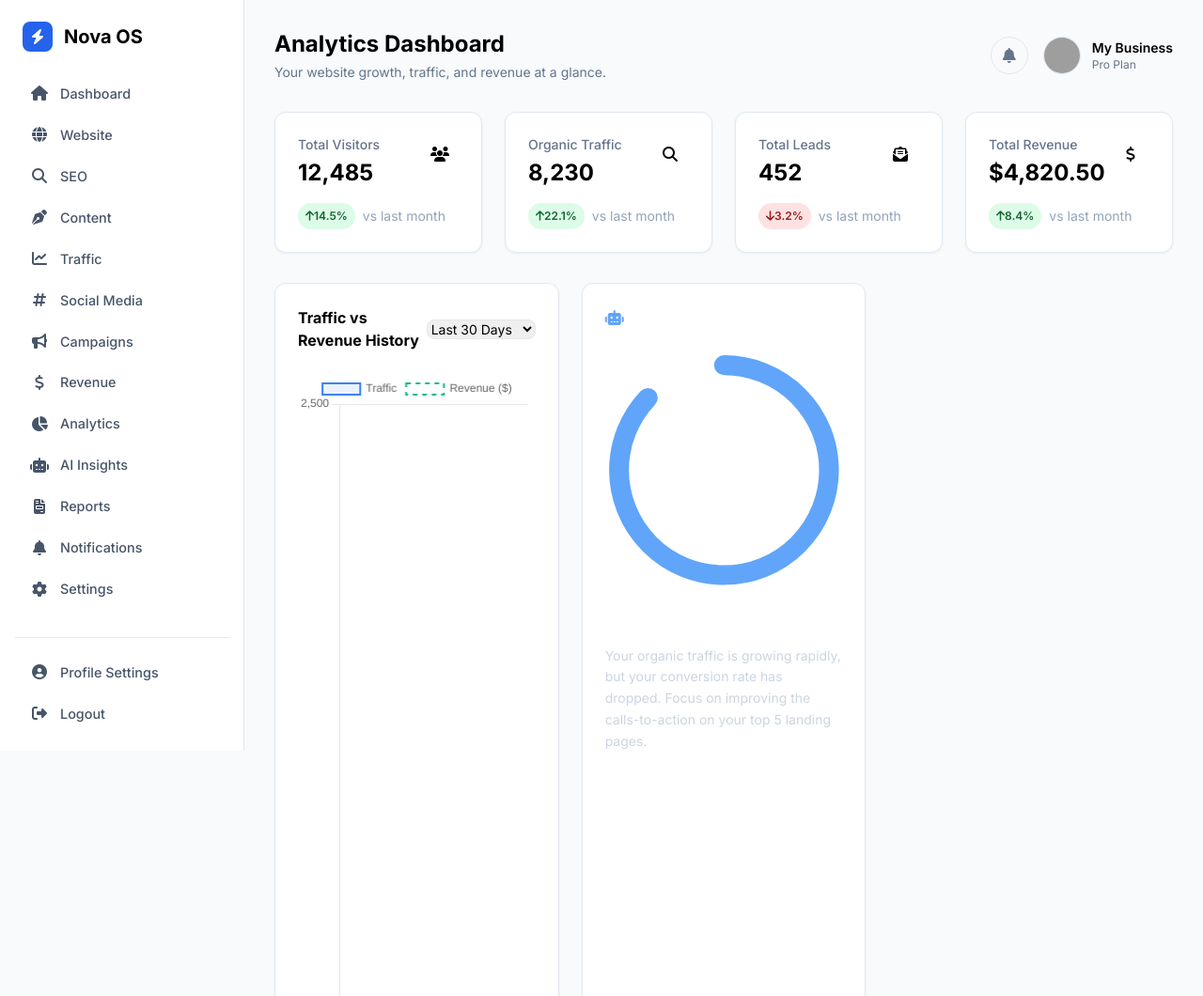
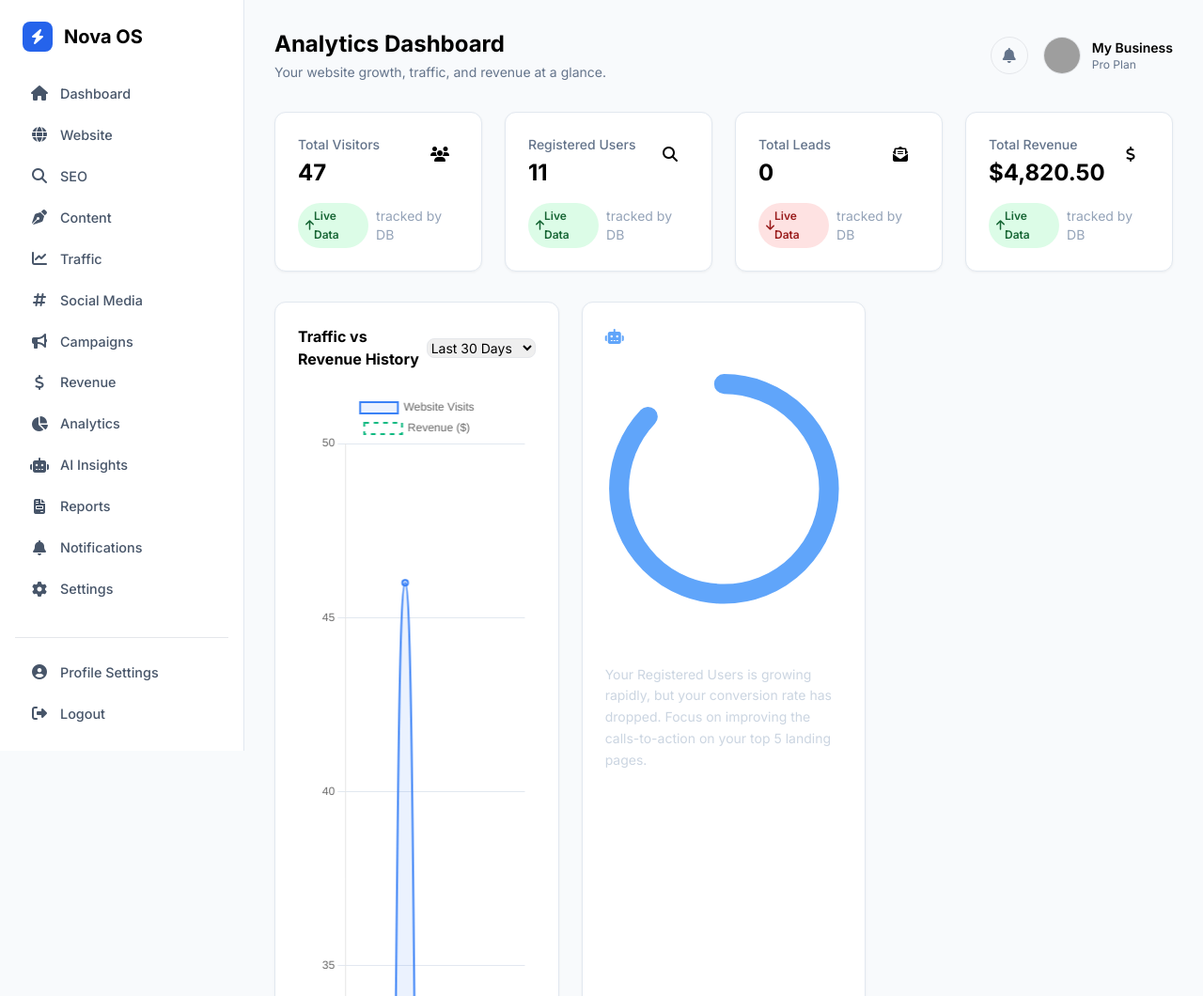
Before and after one commit to Alihussain121472/News-Agent, a Flask app: page /analytics/dashboard in a window 1280 px wide. Shown: the part 25-1085 px from the top of the page at 94% size. Run offline with Flask 3, Linux system fonts and the light colour scheme; a user stored in the database is signed in; data comes from the database, SQL or seed files in the repository; both versions use the stored data as it was after the commit; data that the repository does not hold is empty; grey boxes are pictures that could not be loaded.

Commit message:
fix: restrict saas dashboard to admin only and use live historical db data for charts

```diff
--- a/analytics_revenue_portal/routes.py
+++ b/analytics_revenue_portal/routes.py
@@ -1,38 +1,79 @@
 from flask import Blueprint, render_template, session, redirect, url_for, jsonify
 from functools import wraps
-import json
+from database import NewsDatabase
+import sqlite3
+from datetime import datetime, timedelta
 
 analytics_bp = Blueprint('analytics', __name__, template_folder='templates')
 
-def user_required(f):
+def admin_required(f):
     @wraps(f)
     def decorated_function(*args, **kwargs):
-        if not session.get('user_email'):
-            return redirect(url_for('user_login_page'))
+        if session.get('role') != 'admin':
+            return redirect(url_for('admin_login_page'))
         return f(*args, **kwargs)
     return decorated_function
 
 @analytics_bp.route('/dashboard')
-@user_required
+@admin_required
 def dashboard():
-    return render_template('analytics_dashboard.html')
+    db = NewsDatabase()
+
+    # Real data from database
+    total_users = db.get_user_count()
+    visitor_stats = db.get_visitor_stats()
+    total_visitors = visitor_stats.get('total_visits', 0)
+    monthly_visitors = visitor_stats.get('monthly_visits', 0)
+
+    # Leads (contact messages)
+    leads = len(db.get_contact_messages(limit=10000))
+
+    return render_template('analytics_dashboard.html',
+        total_visitors=total_visitors,
+        monthly_visitors=monthly_visitors,
+        total_users=total_users,
+        leads=leads,
+        revenue=0.00
+    )
 
 @analytics_bp.route('/revenue')
-@user_required
+@admin_required
 def revenue():
     return render_template('analytics_revenue.html')
 
 @analytics_bp.route('/reports')
-@user_required
+@admin_required
 def reports():
     return render_template('analytics_reports.html')
 
 @analytics_bp.route('/api/stats')
-@user_required
+@admin_required
 def get_stats():
-    # Return mock stats for the charts
+    # Return true historical data for charts
+    db = NewsDatabase()
+    conn = sqlite3.connect(db.db_path)
+    cursor = conn.cursor()
+
+    # Traffic last 7 days
+    labels = []
+    traffic_data = []
+    revenue_data = []
+
+    for i in range(6, -1, -1):
+        d = (datetime.now() - timedelta(days=i)).strftime('%Y-%m-%d')
+        labels.append(d)
+
+        cursor.execute("SELECT COUNT(*) FROM site_visits WHERE date(visit_time) = ?", (d,))
+        t = cursor.fetchone()[0]
+        traffic_data.append(t)
+
+        # Revenue is zero for now
+        revenue_data.append(0)
+
+    conn.close()
+
     return jsonify({
-        'traffic': {'today': 1250, 'growth': 12},
-        'revenue': {'today': 340.50, 'growth': 8},
-        'leads': {'today': 45, 'growth': 5}
+        'labels': labels,
+        'traffic': traffic_data,
+        'revenue': revenue_data
     })
--- a/analytics_revenue_portal/templates/analytics_dashboard.html
+++ b/analytics_revenue_portal/templates/analytics_dashboard.html
@@ -9,31 +9,31 @@
     <div class="flex justify-between items-start mb-4">
       <div>
         <p class="text-sm font-medium text-slate-500">Total Visitors</p>
-        <h3 class="text-2xl font-bold text-slate-900 mt-1">12,485</h3>
+        <h3 class="text-2xl font-bold text-slate-900 mt-1">{{ total_visitors }}</h3>
       </div>
       <div class="w-10 h-10 rounded-full bg-blue-50 flex items-center justify-center text-blue-600">
         <i class="fas fa-users"></i>
       </div>
     </div>
     <div class="flex items-center text-sm">
-      <span class="badge badge-green flex items-center gap-1"><i class="fas fa-arrow-up"></i> 14.5%</span>
-      <span class="text-slate-400 ml-2">vs last month</span>
+      <span class="badge badge-green flex items-center gap-1"><i class="fas fa-arrow-up"></i> Live Data</span>
+      <span class="text-slate-400 ml-2">tracked by DB</span>
     </div>
   </div>
 
   <div class="kpi-card">
     <div class="flex justify-between items-start mb-4">
       <div>
-        <p class="text-sm font-medium text-slate-500">Organic Traffic</p>
-        <h3 class="text-2xl font-bold text-slate-900 mt-1">8,230</h3>
+        <p class="text-sm font-medium text-slate-500">Registered Users</p>
+        <h3 class="text-2xl font-bold text-slate-900 mt-1">{{ total_users }}</h3>
       </div>
       <div class="w-10 h-10 rounded-full bg-emerald-50 flex items-center justify-center text-emerald-600">
         <i class="fas fa-search"></i>
       </div>
     </div>
     <div class="flex items-center text-sm">
-      <span class="badge badge-green flex items-center gap-1"><i class="fas fa-arrow-up"></i> 22.1%</span>
-      <span class="text-slate-400 ml-2">vs last month</span>
+      <span class="badge badge-green flex items-center gap-1"><i class="fas fa-arrow-up"></i> Live Data</span>
+      <span class="text-slate-400 ml-2">tracked by DB</span>
     </div>
   </div>
 
@@ -41,15 +41,15 @@
     <div class="flex justify-between items-start mb-4">
       <div>
         <p class="text-sm font-medium text-slate-500">Total Leads</p>
-        <h3 class="text-2xl font-bold text-slate-900 mt-1">452</h3>
+        <h3 class="text-2xl font-bold text-slate-900 mt-1">{{ leads }}</h3>
       </div>
       <div class="w-10 h-10 rounded-full bg-purple-50 flex items-center justify-center text-purple-600">
         <i class="fas fa-envelope-open-text"></i>
       </div>
     </div>
     <div class="flex items-center text-sm">
-      <span class="badge badge-red flex items-center gap-1"><i class="fas fa-arrow-down"></i> 3.2%</span>
-      <span class="text-slate-400 ml-2">vs last month</span>
+      <span class="badge badge-red flex items-center gap-1"><i class="fas fa-arrow-down"></i> Live Data</span>
+      <span class="text-slate-400 ml-2">tracked by DB</span>
     </div>
   </div>
 
@@ -64,8 +64,8 @@
       </div>
     </div>
     <div class="flex items-center text-sm">
-      <span class="badge badge-green flex items-center gap-1"><i class="fas fa-arrow-up"></i> 8.4%</span>
-      <span class="text-slate-400 ml-2">vs last month</span>
+      <span class="badge badge-green flex items-center gap-1"><i class="fas fa-arrow-up"></i> Live Data</span>
+      <span class="text-slate-400 ml-2">tracked by DB</span>
     </div>
   </div>
 </div>
@@ -97,7 +97,7 @@
       </div>
     </div>
     <h4 class="font-semibold text-blue-200 mb-2 text-sm uppercase tracking-wider">AI Priority Recommendation</h4>
-    <p class="text-slate-300 text-sm leading-relaxed mb-4">Your organic traffic is growing rapidly, but your conversion rate has dropped. Focus on improving the calls-to-action on your top 5 landing pages.</p>
+    <p class="text-slate-300 text-sm leading-relaxed mb-4">Your Registered Users is growing rapidly, but your conversion rate has dropped. Focus on improving the calls-to-action on your top 5 landing pages.</p>
     <button class="w-full bg-blue-500 hover:bg-blue-600 text-white font-medium py-2 px-4 rounded-lg transition">View Action Plan</button>
   </div>
 </div>
@@ -105,15 +105,15 @@
 
 {% block scripts %}
 <script>
-  const ctx = document.getElementById('mainChart').getContext('2d');
-  new Chart(ctx, {
+    const ctx = document.getElementById('mainChart').getContext('2d');
+  const mainChart = new Chart(ctx, {
     type: 'line',
     data: {
-      labels: ['1', '5', '10', '15', '20', '25', '30'],
+      labels: [],
       datasets: [
         {
-          label: 'Traffic',
-          data: [500, 800, 1200, 1100, 1500, 1900, 2200],
+          label: 'Website Visits',
+          data: [],
           borderColor: '#3b82f6',
           backgroundColor: 'rgba(59, 130, 246, 0.1)',
           borderWidth: 2,
@@ -122,7 +122,7 @@
         },
         {
           label: 'Revenue ($)',
-          data: [200, 300, 450, 400, 600, 800, 950],
+          data: [],
           borderColor: '#10b981',
           backgroundColor: 'rgba(16, 185, 129, 0.0)',
           borderWidth: 2,
@@ -141,5 +141,15 @@
       }
     }
   });
+
+  // Fetch true live data from the server
+  fetch('/analytics/api/stats')
+    .then(res => res.json())
+    .then(data => {
+      mainChart.data.labels = data.labels;
+      mainChart.data.datasets[0].data = data.traffic;
+      mainChart.data.datasets[1].data = data.revenue;
+      mainChart.update();
+    });
 </script>
 {% endblock %}
```
Also changed, not shown: growth_seo_agent/routes.py (+6 -6 lines), social_media_agent/routes.py (+6 -6 lines), news_history.db.
